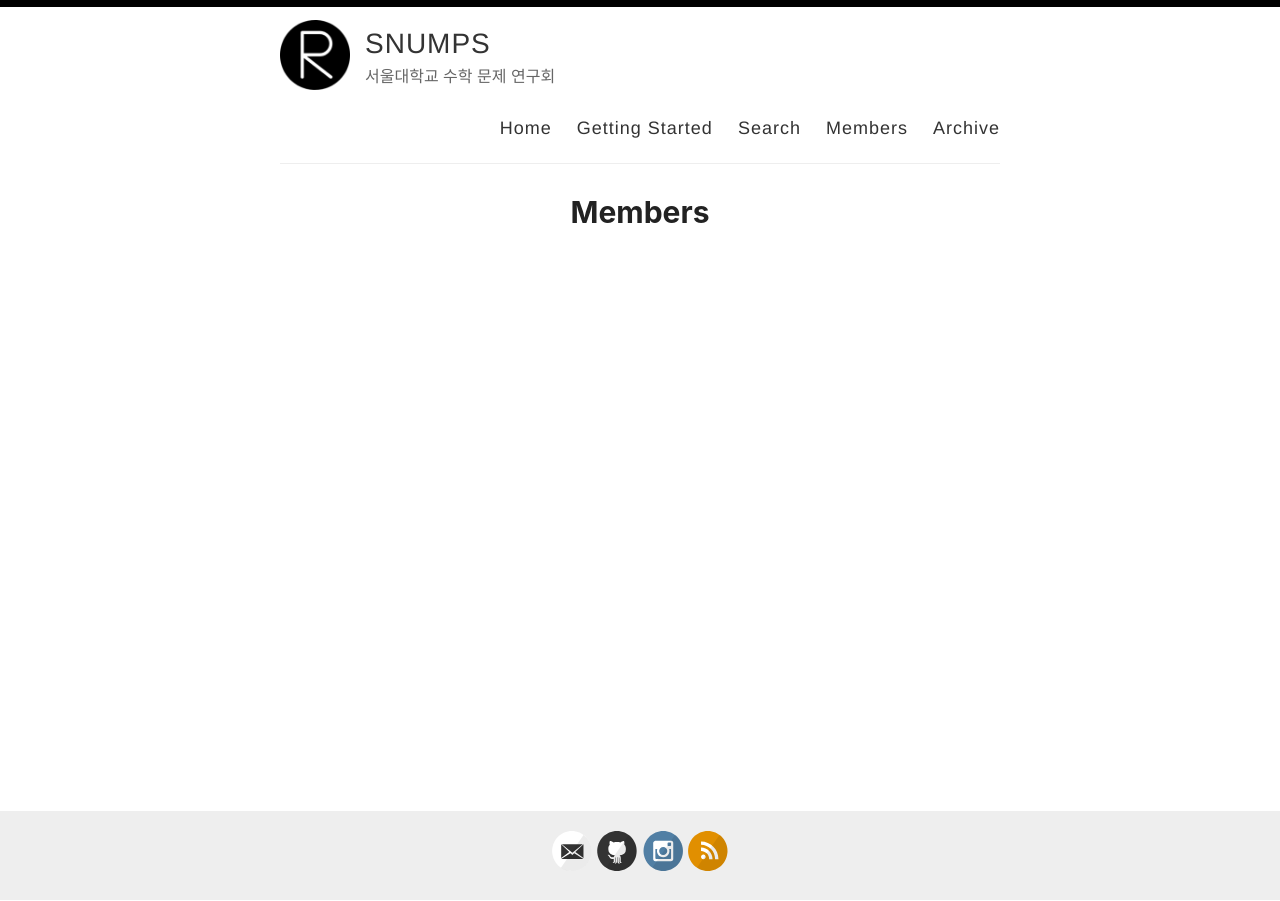
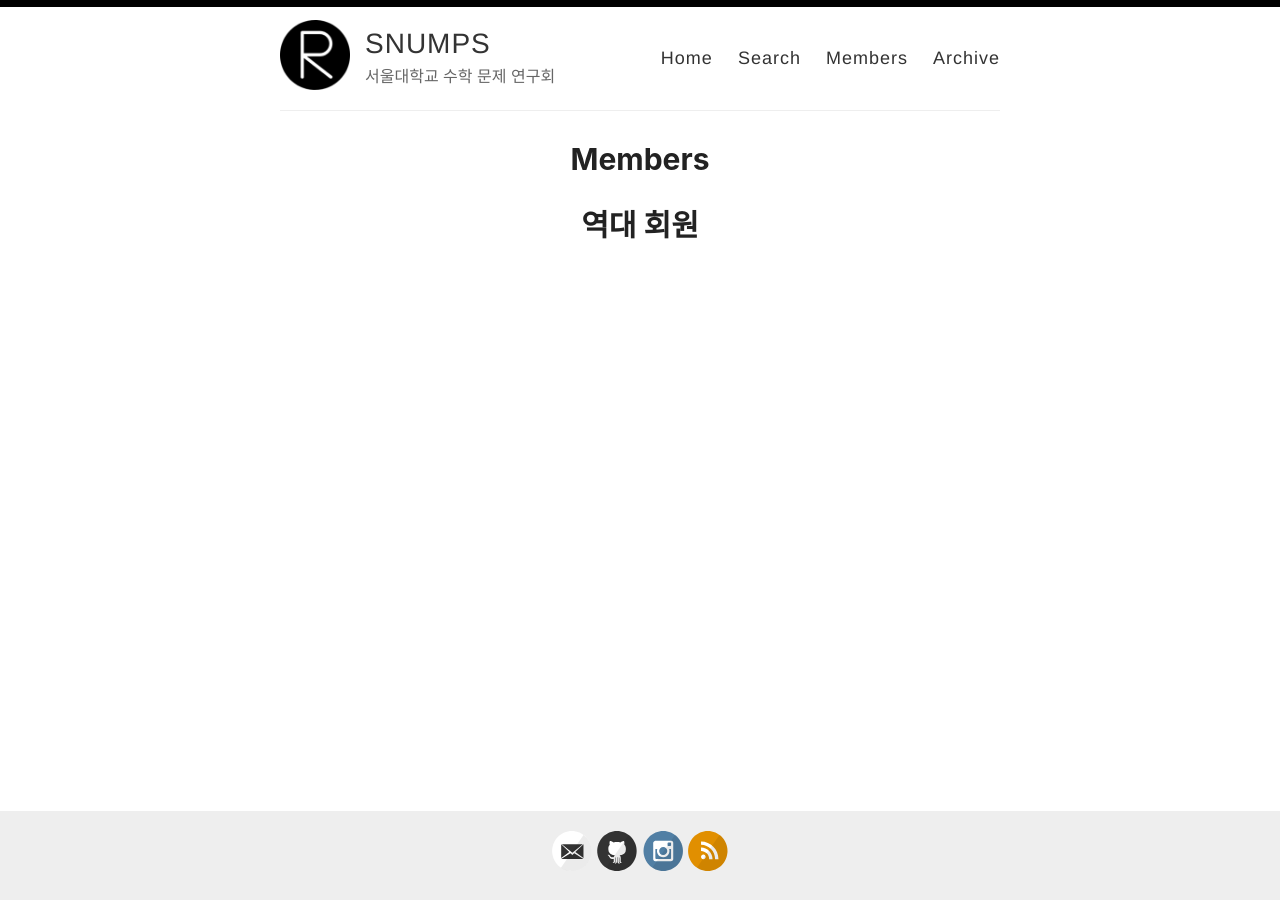
Before and after one commit to snumps/snumps.github.io, a Jekyll site: the page built from _pages/members.md, in a window 1280 px wide. Built offline with Jekyll 4.4.1, drawn with Linux system fonts in a browser that asks for light colours.

Commit message:
add members

```diff
--- a/_layouts/default.html
+++ b/_layouts/default.html
@@ -29,7 +29,6 @@
 
             <nav>
               <a href="{{ site.baseurl }}/">Home</a>
-              <a href="{{ site.baseurl }}/getting-started">Getting Started</a>
               <a href="{{ site.baseurl }}/search">Search</a>
               <a href="{{ site.baseurl }}/members">Members</a>
               <a href="{{ site.baseurl }}/archive">Archive</a>
--- a/_pages/members.md
+++ b/_pages/members.md
@@ -3,3 +3,4 @@ layout: page
 title: Members
 permalink: /members/
 ---
+# 역대 회원
```
